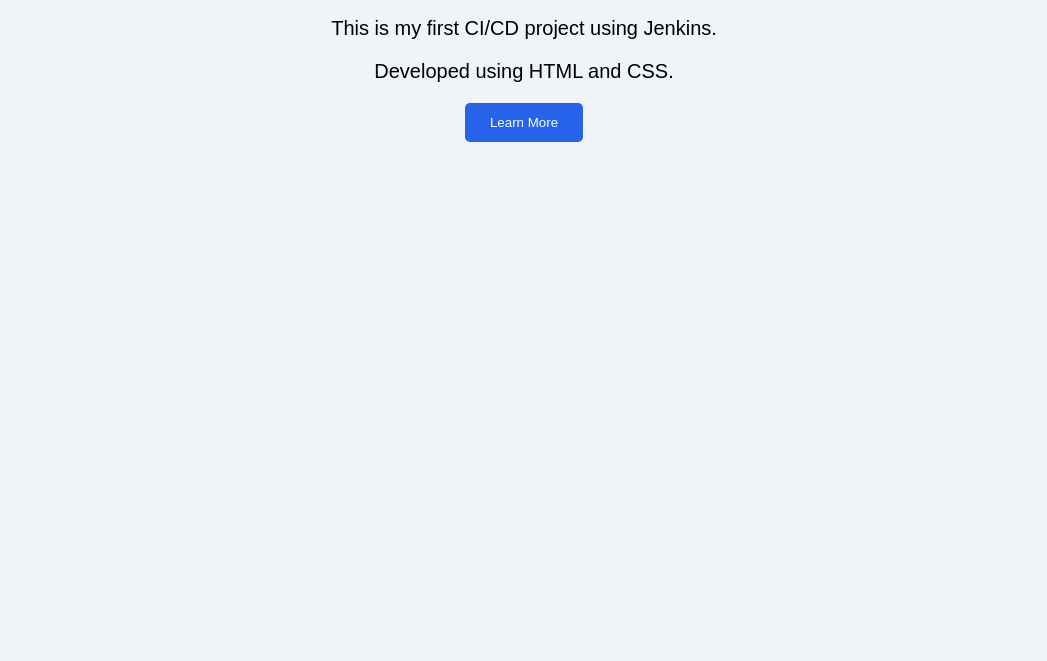
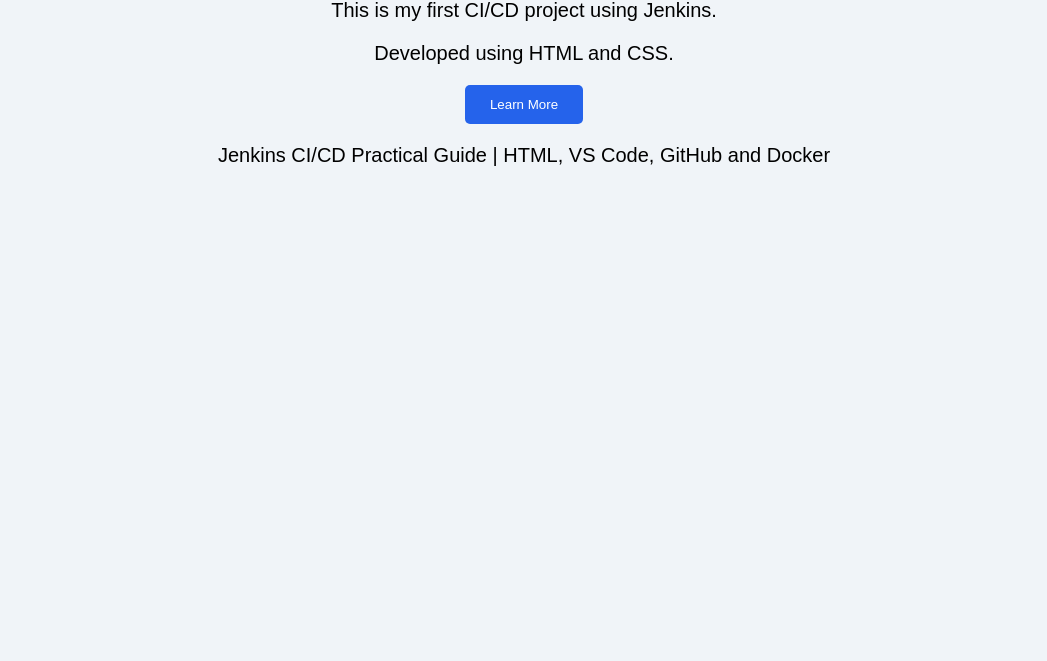
Before and after one commit to iraguhaemmanuel2001/jenkins-html-project, a plain HTML site: page index.html in a window 1280 px wide. Shown: the part 139-800 px from the top of the page, without its empty margins (116-1163 px from the left). Drawn offline with Linux system fonts and the light colour scheme.

Commit message:
Update website title

```diff
--- a/index.html
+++ b/index.html
@@ -1,8 +1,8 @@
 <!DOCTYPE html>
-<html>
-Jenkins CI/CD Practical Guide | HTML, VS Code, GitHub and Docker
-Jenkins CI/CD Practical Guide | HTML, VS Code, GitHub and Docker
+<html lang="en">
 <head>
+    <meta charset="UTF-8">
+    <meta name="viewport" content="width=device-width, initial-scale=1.0">
     <title>My First CI/CD Project</title>
     <style>
         body {
@@ -34,5 +34,6 @@ Jenkins CI/CD Practical Guide | HTML, VS Code, GitHub and Docker
     <p>This is my first CI/CD project using Jenkins.</p>
     <p>Developed using HTML and CSS.</p>
     <button>Learn More</button>
+    <p>Jenkins CI/CD Practical Guide | HTML, VS Code, GitHub and Docker</p>
 </body>
 </html>
```
Also changed, not shown: 2 other files.
